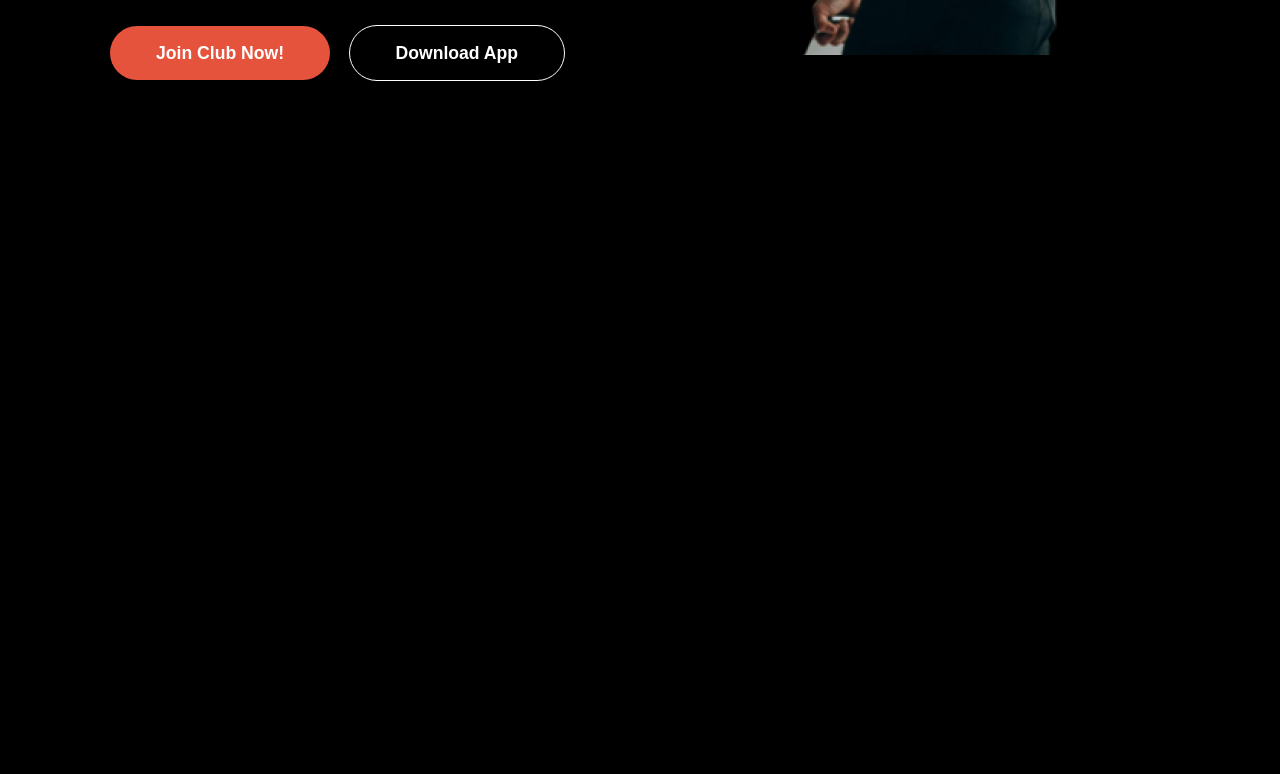
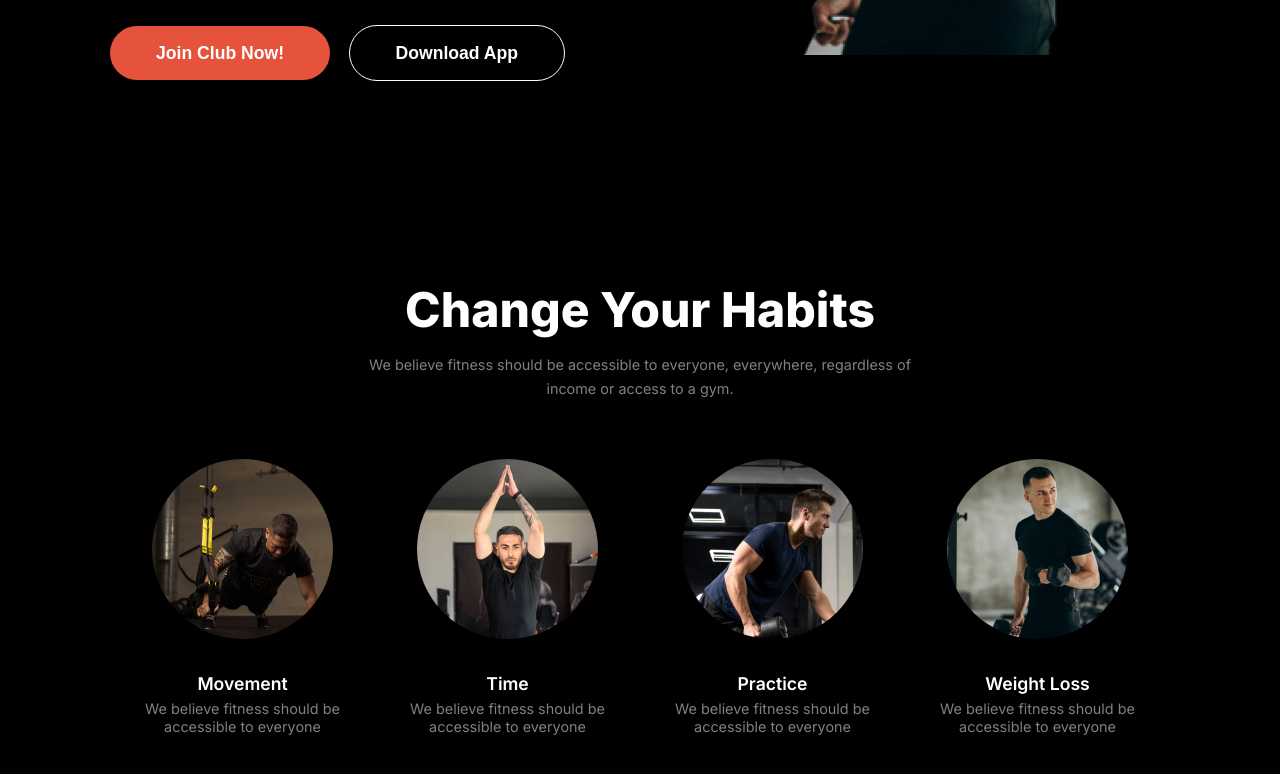
Before and after one commit to Abdullah572001/Re-Assignment-2, a plain HTML site: page index.html in a window 1280 px wide. Shown: the part 664-1438 px from the top of the page. Before the commit the page ends 945 px from the top, so only its background shows below. Drawn offline with Linux system fonts and the light colour scheme; a web font is replaced by a local one.

Commit message:
addad the habits section

```diff
--- a/index.html
+++ b/index.html
@@ -56,7 +56,37 @@
         <!-- banner section end -->
     </header>
 
-    <main></main>
+    <main>
+        <!-- habits section start -->
+         <section class="habits max-width">
+            <h2>Change Your Habits</h2>
+            <p>We believe fitness should be accessible to everyone, everywhere, regardless of income or access to a gym.</p>
+
+            <div class="habits-cards">
+                <div class="habits-card">
+                    <img src="./images/image 3.png" alt="">
+                    <h2>Movement</h2>
+                    <p>We believe fitness should be accessible to everyone</p>
+                </div>
+                <div class="habits-card">
+                    <img src="./images/image 2.png" alt="">
+                    <h2>Time</h2>
+                    <p>We believe fitness should be accessible to everyone</p>
+                </div>
+                <div class="habits-card">
+                    <img src="./images/image 4.png" alt="">
+                    <h2>Practice</h2>
+                    <p>We believe fitness should be accessible to everyone</p>
+                </div>
+                <div class="habits-card">
+                    <img src="./images/image 5.png" alt="">
+                    <h2>Weight Loss</h2>
+                    <p>We believe fitness should be accessible to everyone</p>
+                </div>
+            </div>
+         </section>
+        <!-- habits section end -->
+    </main>
 
     <footer></footer>
 </body>
--- a/styles/style.css
+++ b/styles/style.css
@@ -179,6 +179,49 @@ nav ul li a {
 }
 /* banner section styles end */
 
+/* habits sectiion styles start */
+.habits {
+    text-align: center;
+    margin-bottom: 58px;
+}
+.habits h2 {
+    color: #FFFFFF;
+    font-size: 3rem;
+    font-weight: 800;
+    line-height: 120%;
+    margin-bottom: 14px;
+}
+.habits p {
+    color: rgba(255, 255, 255, 0.5);
+    font-size: 0.9rem;
+    font-weight: 400;
+    line-height: 24px;
+    max-width: 555px;
+    margin: 0 auto;
+}
+.habits-cards{
+    display: flex;
+    margin-top: 58px;
+}
+.habits-card img {
+    border-radius: 50%;
+}
+.habits-card h2 {
+    color: #FFFFFF;
+    font-size: 1.1rem;
+    font-weight: 600;
+    line-height: 120%;
+    margin-top: 30px;
+    margin-bottom: 6px;
+}
+.habits-card p  {
+    font-size: 0.9rem;
+    font-weight: 400;
+    line-height: 18px;
+    color: rgba(255, 255, 255, 0.5);
+}
+/* habits sectiion styles end */
+
 
 /* mobile section styles start */
 @media screen  and (max-width: 567px) {
@@ -192,7 +235,9 @@ nav ul li a {
         display: block;
         color: #FFFFFF;
     }
-    .banner {
+    .banner,
+    .habits-cards
+    {
         flex-direction: column;
     }
     .video-play {
@@ -205,6 +250,10 @@ nav ul li a {
         margin-left: 0;
         margin-top: 14px;
     }
+    .habits-card p {
+        padding: 0 80px;
+        margin-bottom: 40px;
+    }
 
 }
 /* mobile section styles end */
```
